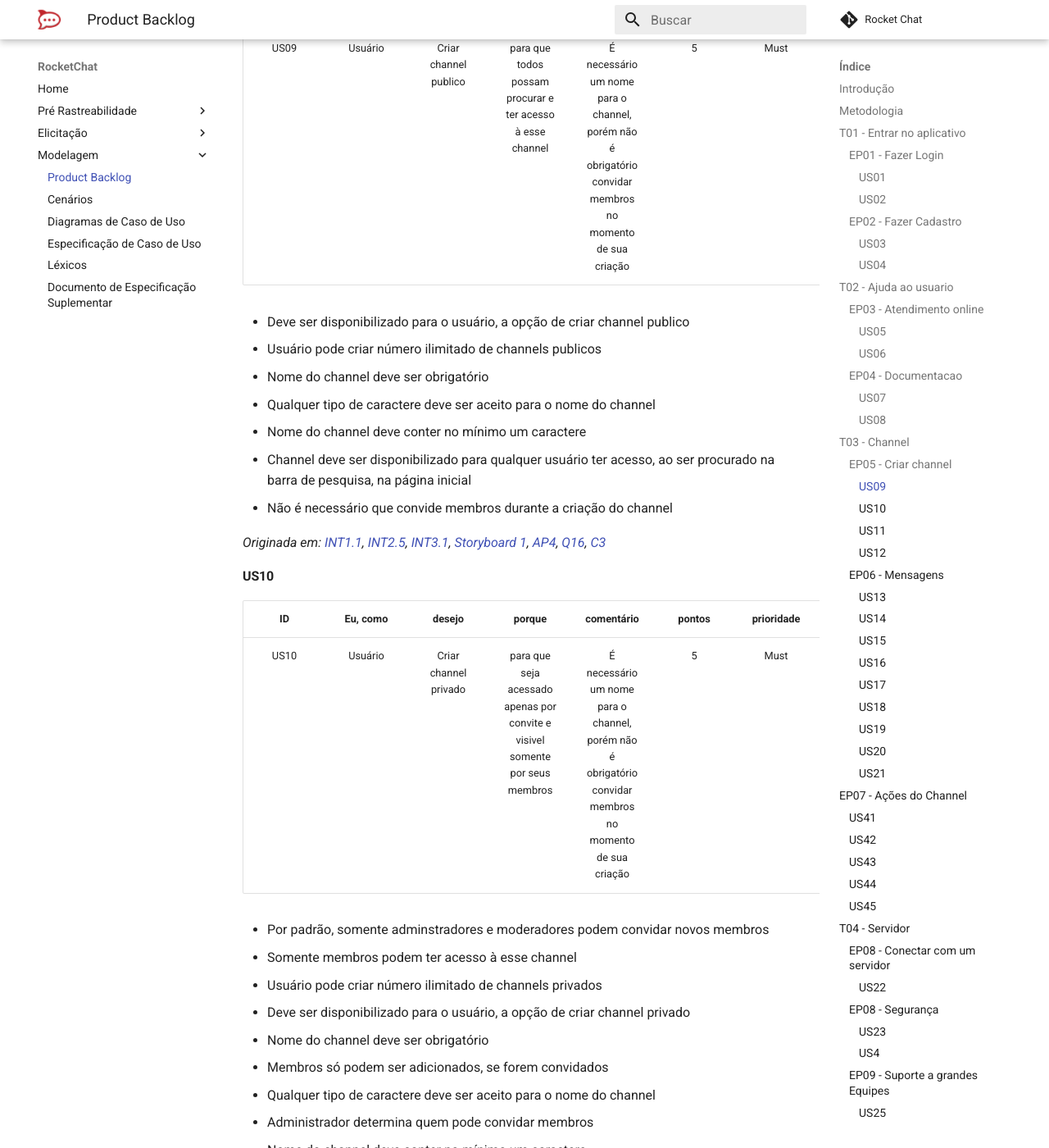
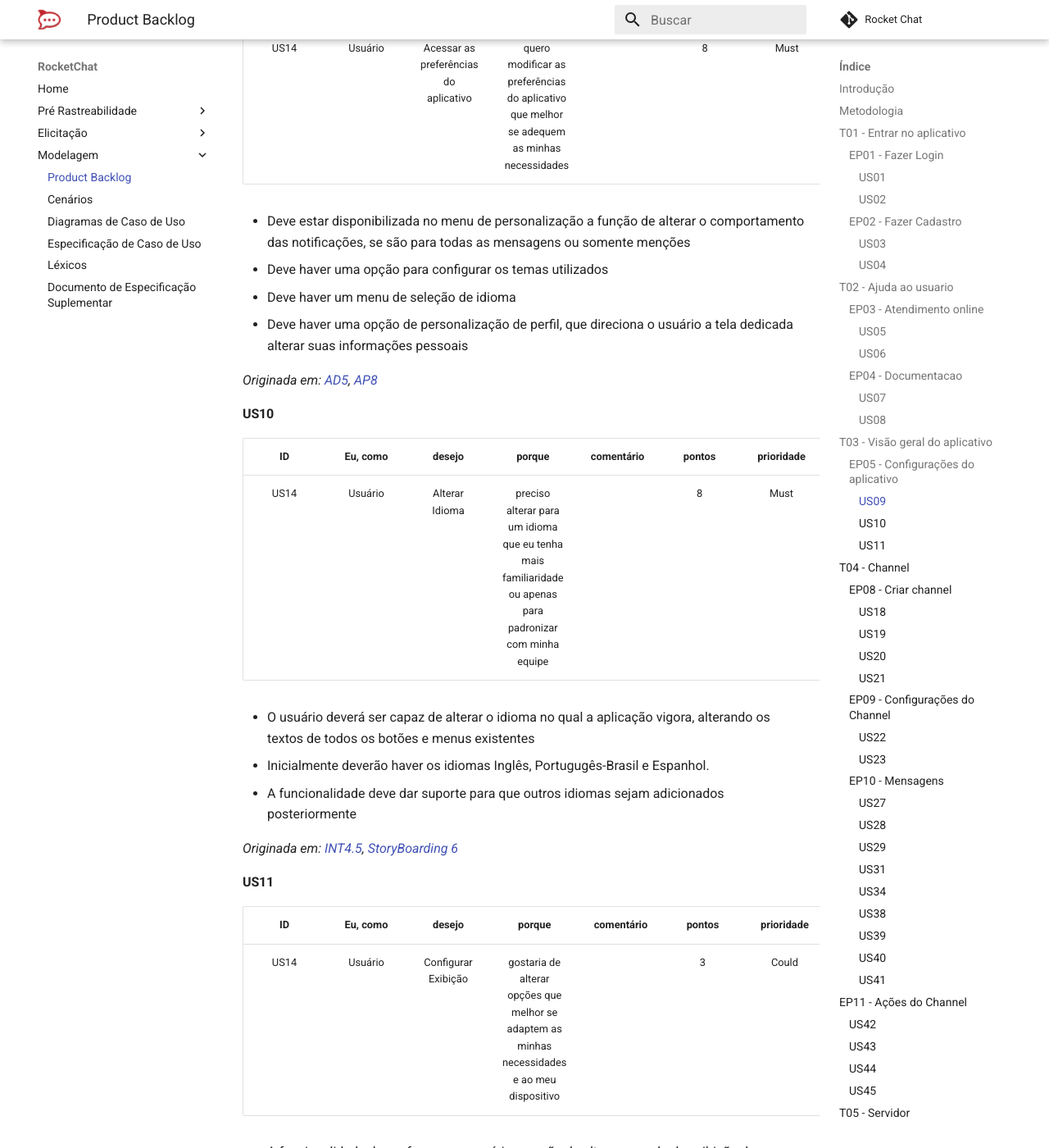
Before and after one commit to MarcosNBJ/2019.1-RocketChat, an MkDocs documentation site: the page built from docs/Modelagem/backlog.md, in a window 1280 px wide and 1400 px high, scrolled down 4935 px. Shown: the whole window at 82% size. Built offline with MkDocs 1.6.1 and Material for MkDocs 9.7.7, drawn with Linux system fonts in a browser that asks for light colours; comment, search, counter and statistics services are not loaded; some of the changed text lies outside the part shown.

Commit message:
Reorganizar ids em backlog.md

```diff
--- a/docs/Modelagem/backlog.md
+++ b/docs/Modelagem/backlog.md
@@ -109,11 +109,53 @@
 
 _Originada em: [AD4](../Elicitação/analdiscurso#requisitos-elicitados), [INT3.10](../Elicitação/Introspeccao#introspeccao-03)_
 
-## T03 - Channel
+## T03 - Visão geral do aplicativo
 
-### EP05 - Criar channel
+### EP05 - Configurações do aplicativo
 
 #### US09
+
+| ID | Eu, como | desejo | porque | comentário | pontos | prioridade |Tipo |
+|:--:|:--:|:--:|:--:|:--:|:--:|:--:|:--:|
+| US14 | Usuário |Acessar as preferências do aplicativo| quero modificar as preferências do aplicativo que melhor se adequem as minhas necessidades|  | 8 | Must |Funcional|
+
+* Deve estar disponibilizada no menu de personalização a função de alterar o comportamento das notificações, se são para todas as mensagens ou somente menções
+* Deve haver uma opção para configurar os temas utilizados
+* Deve haver um menu de seleção de idioma
+* Deve haver uma opção de personalização de perfil, que direciona o usuário a tela dedicada alterar suas informações pessoais
+
+
+_Originada em: [AD5](../Elicitação/analdiscurso#requisitos-elicitados), [AP8](../Elicitação/analdiscurso#requisitos-elicitados)_
+
+
+#### US10
+
+| ID | Eu, como | desejo | porque | comentário | pontos | prioridade |Tipo |
+|:--:|:--:|:--:|:--:|:--:|:--:|:--:|:--:|
+| US14 | Usuário |Alterar Idioma| preciso alterar para um idioma que eu tenha mais familiaridade ou apenas para padronizar com minha equipe|  |  8| Must |Funcional|
+
+* O usuário deverá ser capaz de alterar o idioma no qual a aplicação vigora, alterando os textos de todos os botões e menus existentes
+* Inicialmente deverão haver os idiomas Inglês, Portugugês-Brasil e Espanhol.
+* A funcionalidade deve dar suporte para que outros idiomas sejam adicionados posteriormente
+
+_Originada em: [INT4.5](../Elicitação/Introspeccao#introspeccao-04), [StoryBoarding 6](../Elicitação/Storyboard.md#4-requisitos-obtidos)_
+
+#### US11
+
+| ID | Eu, como | desejo | porque | comentário | pontos | prioridade |Tipo |
+|:--:|:--:|:--:|:--:|:--:|:--:|:--:|:--:|
+| US14 | Usuário |Configurar Exibição| gostaria de alterar opções que melhor se adaptem as minhas necessidades e ao meu dispositivo|  | 3 | Could |Funcional|
+
+* A funcionalidade deve oferecer ao usuário a opção de alterar o modo de exibição do aplicativo
+* Dois modos de exibição devem por padrão existir, o normal e o simplificado. No simplificado, a tela é focada em um channel e a barra lateral fica escondida
+
+_Originada em: [AD9]((../Elicitação/analdiscurso#requisitos-elicitados))_
+
+## T04 - Channel
+
+### EP08 - Criar channel
+
+#### US18
 
 | ID | Eu, como | desejo | porque | comentário | pontos | prioridade |Tipo |
 |:--:|:--:|:--:|:--:|:--:|:--:|:--:|:--:|
@@ -129,13 +171,13 @@
 
 _Originada em: [INT1.1](../Elicitação/Introspeccao.md#introspeccao-01), [INT2.5](../Elicitação/Introspeccao.md#introspeccao-02), [INT3.1](../Elicitação/Introspeccao.md#introspeccao-03), [Storyboard 1](../Elicitação/Storyboard.md#4-requisitos-obtidos), [AP4](../Elicitação/analprot.md#requisitos-elicitados), [Q16](../Elicitação/questionario.md#requisitos-elicitados), [C3](cenarios.md#c3-v2)_
 
-#### US10
+#### US19
 
 | ID | Eu, como | desejo | porque | comentário | pontos | prioridade |Tipo |
 |:--:|:--:|:--:|:--:|:--:|:--:|:--:|:--:|
 | US10 | Usuário | Criar channel privado | para que seja acessado apenas por convite e visivel somente por seus membros | É necessário um nome para o channel, porém não é obrigatório convidar membros no momento de sua criação | 5 | Must |Funcional|
 
-- Por padrão, somente adminstradores e moderadores podem convidar novos membros
+- Por padrão, somente administradores e moderadores podem convidar novos membros
 - Somente membros podem ter acesso à esse channel
 - Usuário pode criar número ilimitado de channels privados
 - Deve ser disponibilizado para o usuário, a opção de criar channel privado
@@ -158,11 +200,29 @@
 
 _Originada em: [INT1.1](../Elicitação/Introspeccao.md#introspeccao-01), [INT2.5](../Elicitação/Introspeccao.md#introspeccao-02), [INT3.1](../Elicitação/Introspeccao.md#introspeccao-03), [Storyboard 1](../Elicitação/Storyboard.md#4-requisitos-obtidos), [AP4](../Elicitação/analprot.md#requisitos-elicitados), [Q16](../Elicitação/questionario.md#requisitos-elicitados), [C3](cenarios.md#c3-v2)_
 
-#### US12
+#### US21
+
+| ID | Eu, como | desejo | porque | comentário | pontos | prioridade |Tipo |
+|:--:|:--:|:--:|:--:|:--:|:--:|:--:|:--:|
+| US11 | Usuário | Criar Discussão | necessito tratar de assuntos rápidos, porém mais específicos entre um pequeno grupo de usuários em um channel |  | 3 | Could | Funcional|
+
+- Por padrão, somente administradores e moderadores podem convidar novos membros
+- Somente membros podem ter acesso à esse channel
+- Nome do channel deve ser obrigatório
+- Qualquer tipo de caractere deve ser aceito para o nome do channel
+- Nome do channel deve conter no mínimo um caractere
+- Não é necessário que convide membros durante a criação do channel
+
+### EP09 - Configurações do Channel
+
+#### US22
+
+
+#### US23
 
 | ID | Eu, como | desejo | porque | comentário | pontos | prioridade |
 |:--:|:--:|:--:|:--:|:--:|:--:|:--:|:--:|
-| US12 | Usuário | criar um canal onde apenas eu posso enviar mensagens | assim posso usa-lo como uma lista de transmissão e não canal de discussão | canal apenas de leitura | 5 | Should |
+| US12 | Usuário | Definir modo de Read Only Channel | assim posso usa-lo como uma lista de transmissão onde apenas os administradores podem enviar mensagem | canal apenas de leitura | 5 | Should |
 
 - No momento em que é criado um canal deve existir a opção only-read channel
 - Apenas o usuário o qual criou o canal deve poder enviar mensagens
@@ -170,14 +230,13 @@
 - O nome do canal deve possuir ao menos um caractere
 - Não é necessário que convide membros durante a criação do channel
 
+### EP10 - Mensagens
 
-### EP06 - Mensagens
-
-#### US13
+#### US27
 
 | ID | Eu, como | desejo | porque | comentário | pontos | prioridade |Tipo |
 |:--:|:--:|:--:|:--:|:--:|:--:|:--:|:--:|
-| US13 | Usuário | Enviar uma mensagem de texto | para poder me comunicar de forma escrita com os membros de um channel|  | 5 | Must |Funcional|
+| US13 | Usuário | Enviar uma mensagem de texto | preciso me comunicar de forma escrita com os membros de um channel |  | 5 | Must |Funcional|
 
 * O usuário deverá ser capaz de enviar uma mensagem de texto para qualquer channel que ele faça parte
 * A mensagem enviada deverá ser recebida por todos os membros que fazem parte daquele channel
@@ -186,7 +245,7 @@
 _Originada em: [INT4.1](../Elicitação/Introspeccao.md#introspeccao-04),
 [Storyboard 1](../Elicitação/Storyboard.md#4-requisitos-obtidos)_
 
-#### US14
+#### US28
 
 | ID | Eu, como | desejo | porque | comentário | pontos | prioridade |Tipo |
 |:--:|:--:|:--:|:--:|:--:|:--:|:--:|:--:|
@@ -198,7 +257,7 @@
 _Originada em: [INT2.1](../Elicitação/Introspeccao.md#introspeccao-02),
 [Q6](../Elicitação/questionario.md#requisitos-elicitados)_
 
-#### US15
+#### US29
 
 | ID | Eu, como | desejo | porque | comentário | pontos | prioridade |Tipo |
 |:--:|:--:|:--:|:--:|:--:|:--:|:--:|:--:|
@@ -207,7 +266,7 @@
 * O usuário poderá enviar emojis ou gifs, que estarão divididos por categorias
 * O emoji enviado deverá ser recebido por todos os membros que fazem parte daquele channel
 
-#### US16
+#### US31
 
 | ID | Eu, como | desejo | porque | comentário | pontos | prioridade |Tipo |
 |:--:|:--:|:--:|:--:|:--:|:--:|:--:|:--:|
@@ -218,7 +277,7 @@
 _Originada em: [INT1.5](../Elicitação/Introspeccao.md#introspeccao-01),
 [Q6](../Elicitação/questionario.md#requisitos-elicitados)_
 
-#### US17
+#### US34
 
 | ID | Eu, como | desejo | porque | comentário | pontos | prioridade |Tipo |
 |:--:|:--:|:--:|:--:|:--:|:--:|:--:|:--:|
@@ -226,7 +285,7 @@
 
 * O usuário deve poder editar a mensagem a qualquer momento após tê-la enviado
 
-#### US18
+#### US38
 
 | ID | Eu, como | desejo | porque | comentário | pontos | prioridade |Tipo |
 |:--:|:--:|:--:|:--:|:--:|:--:|:--:|:--:|
@@ -237,7 +296,7 @@
 
 _Originada em: [Q8](../Elicitação/questionario.md#requisitos-elicitados)_
 
-#### US19
+#### US39
 
 | ID | Eu, como | desejo | porque | comentário | pontos | prioridade |Tipo |
 |:--:|:--:|:--:|:--:|:--:|:--:|:--:|:--:|
@@ -246,7 +305,7 @@
 * O usuário deverá poder adicionar uma reação para uma mensagem enviada em um channel da qual faz parte
 * Se vários usuários adicionarem reações a uma mesma mensagem, todas as reações deverão ser exibidas
 
-#### US20
+#### US40
 
 | ID | Eu, como | desejo | porque | comentário | pontos | prioridade |Tipo |
 |:--:|:--:|:--:|:--:|:--:|:--:|:--:|:--:|
@@ -263,13 +322,7 @@
 
 * O usuário deve poder reportar qualquer mensagem que tenha sido enviada no channel caso deseje
 
-## EP07 - Ações do Channel
-
-### US41
-
-| ID | Eu, como | desejo | porque | comentário | pontos | prioridade |Tipo |
-|:--:|:--:|:--:|:--:|:--:|:--:|:--:|:--:|
-| US41 | Usário | Reportar uma mensagem de um channel | necessito indicar que aquela mensagem foi ofensiva de alguma forma | | 5 | Should | funcional |
+## EP11 - Ações do Channel
 
 ### US42
 
@@ -295,11 +348,11 @@
 |:--:|:--:|:--:|:--:|:--:|:--:|:--:|:--:|
 | US45 | Usuário | Utilizar tradução instantânea | preciso me comunicar com membros da equipe que possuem um idioma que não domino totalmente | | 13 | Should | Funcional |
 
-## T04 - Servidor
+## T05 - Servidor
 
-### EP08 - Conectar com um servidor
+### EP16 - Conectar com um servidor
 
-#### US22
+#### US65
 
 | ID | Eu, como | desejo | porque | comentário | pontos | prioridade |Tipo |
 |:--:|:--:|:--:|:--:|:--:|:--:|:--:|:--:|
@@ -310,48 +363,47 @@
 
 *Originada em: [ENT1.7](../Elicitação/Entrevista.md#requisitos),[INT1.4](../Elicitação/Introspeccao.md#introspeccao-01),  [INT3.2](../Elicitação/Introspeccao.md#introspeccao-03), [Storyboard 4](../Elicitação/Storyboard.md#4-requisitos-obtidos), [AD13](../Elicitação/analdiscurso.md#requisitos-elicitados), [AP2](../Elicitação/analprot.md#requisitos-elicitados), [C4](cenarios.md#c4-v2)*
 
-### EP08 - Segurança
+### EP17 - Segurança
 
-#### US23
+#### US66
 
 | ID | Eu, como | desejo | porque | comentário | pontos | prioridade |Tipo |
 |:--:|:--:|:--:|:--:|:--:|:--:|:--:|:--:|
 | US23 | Usúario | estar em uma conexão segura | preciso transmitir mensagens confidenciais com minha equipe | independente do usuário possuir um servidor particular ou não |  | Must | Não-funcional |
 
-#### US4
+#### US67
 
 | ID | Eu, como | desejo | porque | comentário | pontos | prioridade |Tipo |
 |:--:|:--:|:--:|:--:|:--:|:--:|:--:|:--:|
 | US24 | Usuário administrador do servidor | Definir opção para criptografar meus channels por chave E2E | preciso transitir mensagens confidenciais com minha equipe | independente do usuário possuir um servidor particular ou não | | Must | Não-funcional |
 
-### EP09 - Suporte a grandes Equipes
+### EP18 - Suporte a grandes Equipes
 
-#### US25
+#### US68
 
 | ID | Eu, como | desejo | porque | comentário | pontos | prioridade |Tipo |
 |:--:|:--:|:--:|:--:|:--:|:--:|:--:|:--:|
 | US25 | Usuário administrador do servidor | Adicionar vários channels e usuários ao servidor dedicado | preciso que todas as equipes envolvidas no(s) projeto(s) tenham acesso aos channels que representam suas equipes | O servidor deve suportar o aumento de usuários | | Must | não-funcional |
 
-### EP10 - Diretório
+### EP19 - Diretório
 
-#### US26
+#### US69
 
 | ID | Eu, como | desejo | porque | comentário | pontos | prioridade |Tipo |
 |:--:|:--:|:--:|:--:|:--:|:--:|:--:|:--:|
 | US26 | Usuário | Verificar todos os Channels do servidor | desejo saber a relação de Channels criados no servidor | Opções disponíveis apenas no Desktop | | Would | Funcional |
 
-#### US27
+#### US70
 
 | ID | Eu, como | desejo | porque | comentário | pontos | prioridade |Tipo |
 |:--:|:--:|:--:|:--:|:--:|:--:|:--:|:--:|
 | US27 | Usuário | Verificas todos os usuários do servidor | desejo saber a relação de todos os usuários cadastrados no servidor | desejo saber a relação de todos os usuários cadastrados no servidor | Opções disponíveis apenas no Desktop | | | Would | Funcional |
 
 
-## T05 - Arquitetura do Software
 
-### EP11 - Escalar Servidor
+### EP20 - Arquitetura do Software
 
-#### TS1
+### US71
 
 | ID | Eu, como | desejo | porque | comentário | pontos | prioridade |
 |:--:|:--:|:--:|:--:|:--:|:--:|:--:|:--:|
@@ -362,9 +414,7 @@
 
 *Originada em: [ENT1.9](../Elicitação/Entrevista.md#requisitos)*
 
-### EP12 - Instanciar servidor on-premise
-
-#### US23
+#### US72
 
 | ID | Eu, como | desejo | porque | comentário | pontos | prioridade |
 |:--:|:--:|:--:|:--:|:--:|:--:|:--:|:--:|
@@ -374,71 +424,19 @@
 
 *Originada em: [ENT1.7](../Elicitação/Entrevista.md#requisitos)*
 
-## T06 - Visão geral do aplicativo
-
-### EP13 - Configurações do aplicativo
-
-#### US24
-
-| ID | Eu, como | desejo | porque | comentário | pontos | prioridade |Tipo |
-|:--:|:--:|:--:|:--:|:--:|:--:|:--:|:--:|
-| US14 | Usuário |Acessar as preferências do aplicativo| quero modificar as preferências do aplicativo que melhor se adequem as minhas necessidades|  | 8 | Must |Funcional|
-
-* Deve estar disponibilizada no menu de personalização a função de alterar o comportamento das notificações, se são para todas as mensagens ou somente menções
-* Deve haver uma opção para configurar os temas utilizados
-* Deve haver um menu de seleção de idioma
-* Deve haver uma opção de personalização de perfil, que direciona o usuário a tela dedicada alterar suas informações pessoais
-
-
-_Originada em: [AD5](../Elicitação/analdiscurso#requisitos-elicitados), [AP8](../Elicitação/analdiscurso#requisitos-elicitados)_
-
-
-#### US25
-
-| ID | Eu, como | desejo | porque | comentário | pontos | prioridade |Tipo |
-|:--:|:--:|:--:|:--:|:--:|:--:|:--:|:--:|
-| US14 | Usuário |Alterar Idioma| preciso alterar para um idioma que eu tenha mais familiaridade ou apenas para padronizar com minha equipe|  |  8| Must |Funcional|
-
-* O usuário deverá ser capaz de alterar o idioma no qual a aplicação vigora, alterando os textos de todos os botões e menus existentes
-* Inicialmente deverão haver os idiomas Inglês, Portugugês-Brasil e Espanhol.
-* A funcionalidade deve dar suporte para que outros idiomas sejam adicionados posteriormente
-
-_Originada em: [INT4.5](../Elicitação/Introspeccao#introspeccao-04), [StoryBoarding 6](../Elicitação/Storyboard.md#4-requisitos-obtidos)_
-
-#### US26
-
-| ID | Eu, como | desejo | porque | comentário | pontos | prioridade |Tipo |
-|:--:|:--:|:--:|:--:|:--:|:--:|:--:|:--:|
-| US14 | Usuário |Configurar Exibição| gostaria de alterar opções que melhor se adaptem as minhas necessidades e ao meu dispositivo|  | 3 | Could |Funcional|
-
-* A funcionalidade deve oferecer ao usuário a opção de alterar o modo de exibição do aplicativo
-* Dois modos de exibição devem por padrão existir, o normal e o simplificado. No simplificado, a tela é focada em um channel e a barra lateral fica escondida
-
-_Originada em: [AD9]((../Elicitação/analdiscurso#requisitos-elicitados))_
-
-
-
-
 ## Versionamento
 
 | Data | Versão | Modificação | Autor |
 |  :------: | :------: | :------: | :------: |
 | 07/05/2019 | 1.0 | Abertura do documento | Marcos Nery |
 | 07/05/2019 | 1.1 | Inclusão dos épicos EP01 e EP02 | Marcos Nery |
-| 07/05/2019 | 1.2 | Inclusão do épico EP03 | Heron Rodrigues |
-| 07/05/2019 | 1.3 | Inclusão do tema T03 | Weiller Fernandes |
-| 08/05/2019 | 1.4 | Inclusão do tema T04 | Heron Rodrigues |
-| 07/05/2019 | 1.2 | Inclusão do épico EP05 | Heron Rodrigues |
-| 07/05/2019 | 1.3 | Inclusão do tema EP06 | Weiller Fernandes |
-| 08/05/2019 | 1.4 | Inclusão do tema T04 | Heron Rodrigues |
+| 07/05/2019 | 1.2 | Inclusão do épico EP08 | Heron Rodrigues |
+| 07/05/2019 | 1.3 | Inclusão do tema EP10 | Weiller Fernandes |
+| 08/05/2019 | 1.4 | Inclusão do tema T05 | Heron Rodrigues |
 | 08/05/2019 | 1.5 | Inclusão do tema T03, com EP03 e 04 | Marcos Nery |
 | 08/05/2019 | 1.6 | Melhor formatação das tabelas | Marcos Nery |
-| 08/05/2019 | 1.7 | Inclusão dos pontos da US13 a US20 | Weiller Fernandes |
-| 08/05/2019 | 1.8 | Inclusão da restreabilidade nas US13, US14, US16 e US18 | Weiller Fernandes |
-| 08/05/2019 | 1.9 | Inclusão de tema T05, US12, TS1 e US23 | João Lucas |
+| 08/05/2019 | 1.7 | Inclusão dos pontos da US27 a US41 | Weiller Fernandes |
 | 08/05/2019 | 2.0 | Inclusão dos épicos EP8, EP9, EP10 | João Lucas |
-<<<<<<< HEAD
-| 08/05/2019 | 2.1 | Inclusão das US41, US42, US43, US44, US45 | João Lucas |
-=======
-| 08/05/2019 | 2.1 | Inclusão do tema T06, com EP13 | Marcos Nery |
->>>>>>> dc3259bffa8de674e2f6aa676be13a8454b6958a
+| 08/05/2019 | 2.1 | Inclusão do épico EP11 | João Lucas |
+| 08/05/2019 | 2.2 | Inclusão do tema T06, com EP13 | Marcos Nery |
+| 08/05/2019 | 2.3 | Reorganização dos identificadores dos Ts, EPs e USs | Lucas Maciel |
```
Also changed, not shown: other parts of docs/Modelagem/backlog.md (+2 -2 lines).
